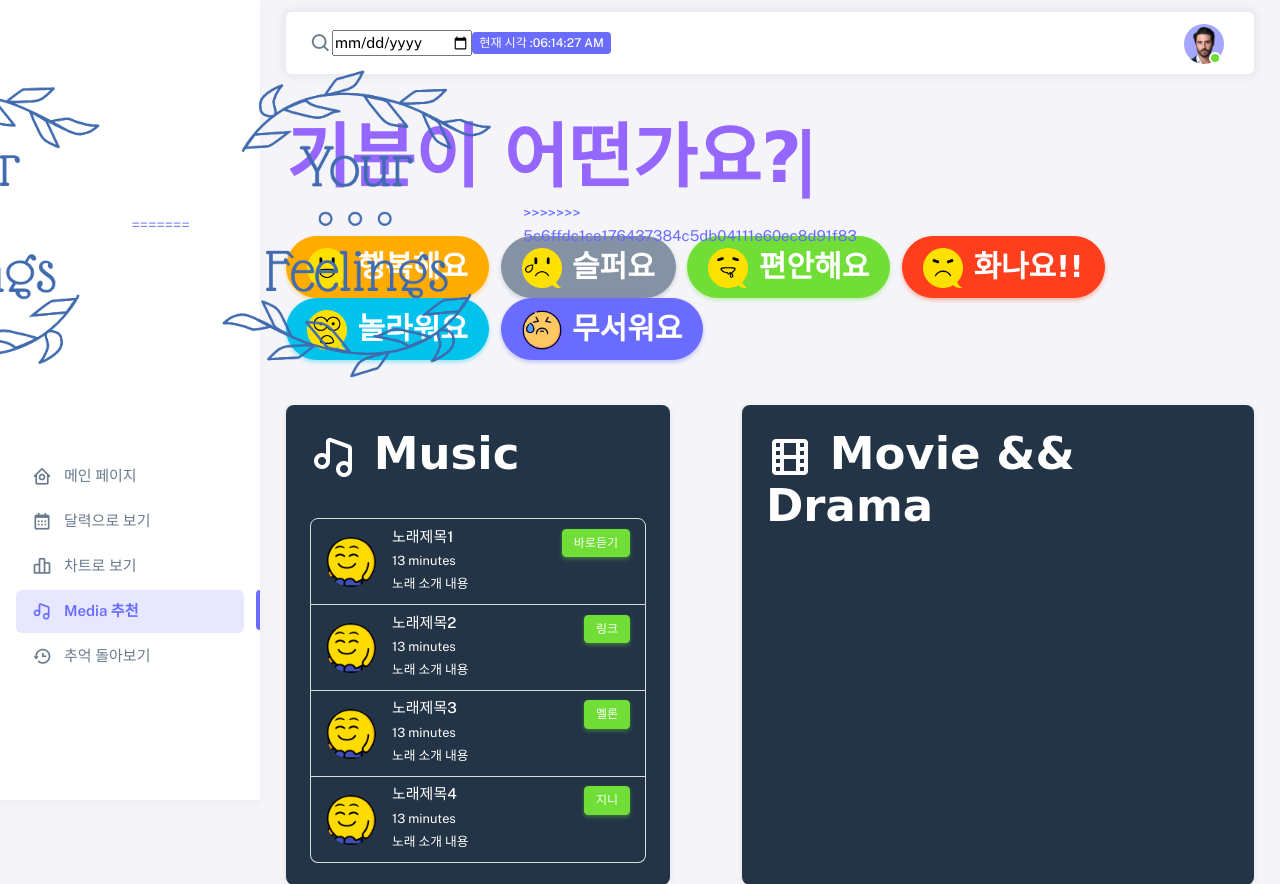
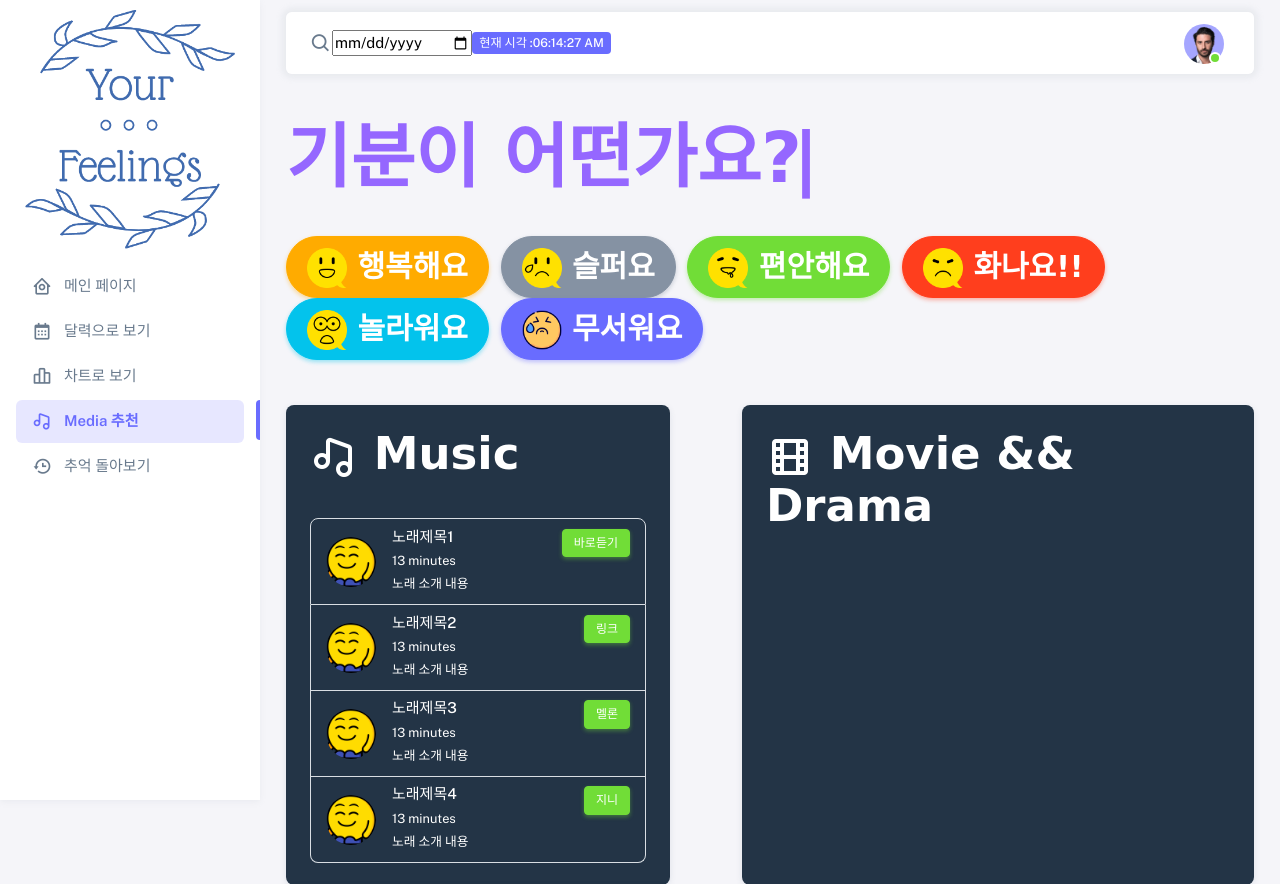
Before and after one commit to AIVLE-School-first-Big-Project/Your-Feelings, a Django app: page /main/media in a window 1280 px wide. Shown: the top 884 px of the page. Run offline with Django 3.2, Linux system fonts and the light colour scheme; some libraries are stand-ins or nearby versions; some web fonts are replaced.

Commit message:
merge 코드 수정

```diff
--- a/mainApp/templates/mainApp/calendar.html
+++ b/mainApp/templates/mainApp/calendar.html
@@ -10,13 +10,9 @@
 
         <aside id="layout-menu" class="layout-menu menu-vertical menu bg-menu-theme">
           <div class="d-flex justify-content-center">
-<<<<<<< HEAD
-            <a href="{% url 'main'%}" class="app-brand-link">
-              <img src="{%static 'img/logo/main_logo.png'%}" class='h-75'/>
-=======
+
             <a href="#" class="app-brand-link">
               <img src="{%static 'img/logo/main_logo.png'%}" class='img-fluid'/>
->>>>>>> 5c6ffdc1ce176437384c5db04111e60ec8d91f83
             </a>
 
             <a href="javascript:void(0);" class="layout-menu-toggle menu-link text-large ms-auto d-block d-xl-none">
--- a/mainApp/templates/mainApp/chart.html
+++ b/mainApp/templates/mainApp/chart.html
@@ -10,13 +10,9 @@
 
         <aside id="layout-menu" class="layout-menu menu-vertical menu bg-menu-theme">
           <div class="d-flex justify-content-center">
-<<<<<<< HEAD
-            <a href="{% url 'main'%}" class="app-brand-link">
-              <img src="{%static 'img/logo/main_logo.png'%}" class='h-75'/>
-=======
+
             <a href="#" class="app-brand-link">
               <img src="{%static 'img/logo/main_logo.png'%}" class='img-fluid'/>
->>>>>>> 5c6ffdc1ce176437384c5db04111e60ec8d91f83
             </a>
 
             <a href="javascript:void(0);" class="layout-menu-toggle menu-link text-large ms-auto d-block d-xl-none">
--- a/mainApp/templates/mainApp/diary_view.html
+++ b/mainApp/templates/mainApp/diary_view.html
@@ -11,13 +11,8 @@
 
         <aside id="layout-menu" class="layout-menu menu-vertical menu bg-menu-theme">
           <div class="d-flex justify-content-center">
-<<<<<<< HEAD
-            <a href="{% url 'main'%}" class="app-brand-link">
-              <img src="{%static 'img/logo/main_logo.png'%}" class='h-75'/>
-=======
             <a href="#" class="app-brand-link">
               <img src="{%static 'img/logo/main_logo.png'%}" class='img-fluid'/>
->>>>>>> 5c6ffdc1ce176437384c5db04111e60ec8d91f83
             </a>
 
             <a href="javascript:void(0);" class="layout-menu-toggle menu-link text-large ms-auto d-block d-xl-none">
--- a/mainApp/templates/mainApp/media.html
+++ b/mainApp/templates/mainApp/media.html
@@ -11,13 +11,8 @@
 
         <aside id="layout-menu" class="layout-menu menu-vertical menu bg-menu-theme">
           <div class="d-flex justify-content-center">
-<<<<<<< HEAD
-            <a href="{% url 'main'%}" class="app-brand-link">
-              <img src="{%static 'img/logo/main_logo.png'%}" class='h-75'/>
-=======
             <a href="#" class="app-brand-link">
               <img src="{%static 'img/logo/main_logo.png'%}" class='img-fluid'/>
->>>>>>> 5c6ffdc1ce176437384c5db04111e60ec8d91f83
             </a>
 
             <a href="javascript:void(0);" class="layout-menu-toggle menu-link text-large ms-auto d-block d-xl-none">
--- a/mainApp/templates/mainApp/remind.html
+++ b/mainApp/templates/mainApp/remind.html
@@ -27,13 +27,8 @@
 
         <aside id="layout-menu" class="layout-menu menu-vertical menu bg-menu-theme">
           <div class="d-flex justify-content-center">
-<<<<<<< HEAD
-            <a href="{% url 'main'%}" class="app-brand-link">
-              <img src="{%static 'img/logo/main_logo.png'%}" class='h-75'/>
-=======
             <a href="#" class="app-brand-link">
               <img src="{%static 'img/logo/main_logo.png'%}" class='img-fluid'/>
->>>>>>> 5c6ffdc1ce176437384c5db04111e60ec8d91f83
             </a>
 
             <a href="javascript:void(0);" class="layout-menu-toggle menu-link text-large ms-auto d-block d-xl-none">
```
Also changed, not shown: mainApp/templates/mainApp/main.html (+2 -5 lines).
